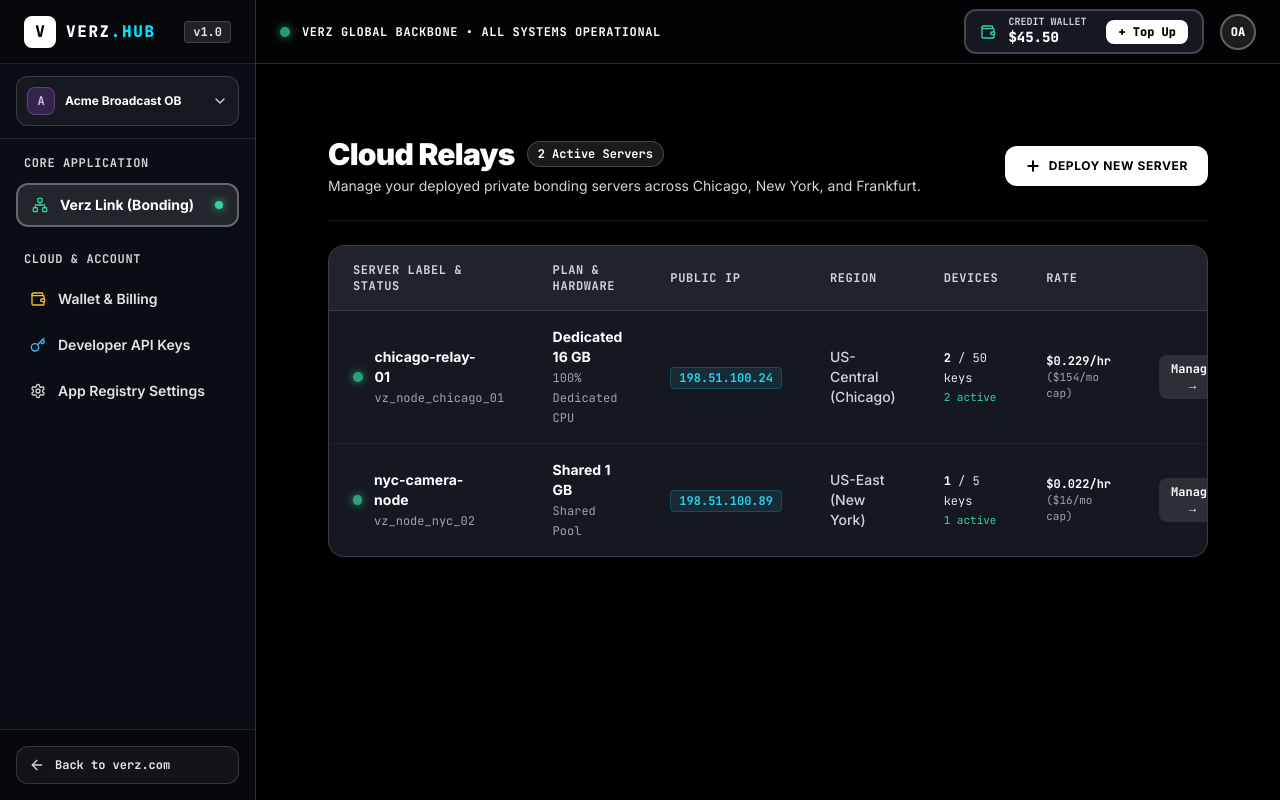
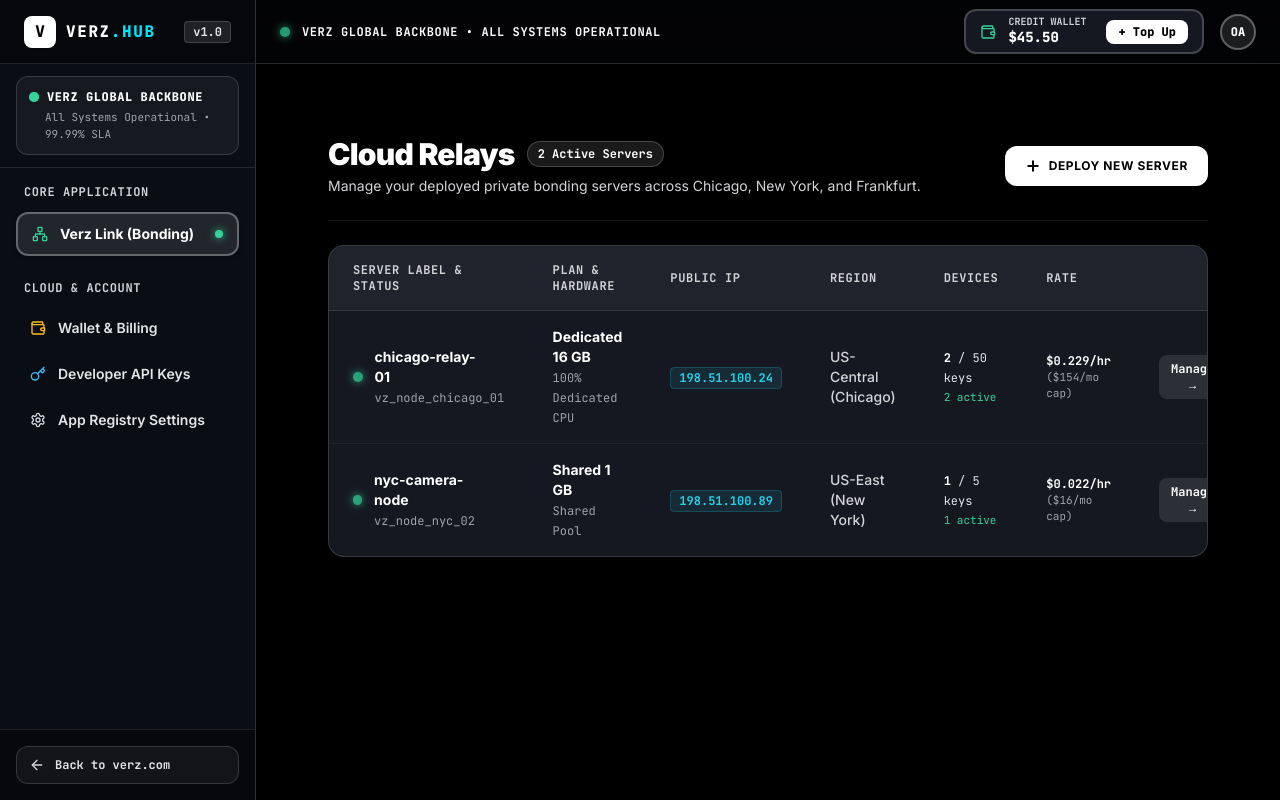
Before and after one commit to omaralabed/VERZ, a Next.js app: page /hub in a window 1280 px wide. Built offline with nearby package versions, Linux system fonts and the light colour scheme.

Commit message:
clean: replace Acme placeholder with VERZ Global Backbone status badge

```diff
--- a/src/app/hub/layout.tsx
+++ b/src/app/hub/layout.tsx
@@ -45,16 +45,21 @@ export default function HubLayout({ children }: { children: React.ReactNode }) {
             </span>
           </div>
 
-          {/* Org Switcher */}
+          {/* Backbone Status Badge */}
           <div className="px-4 py-3 border-b border-white/10">
-            <div className="flex items-center justify-between p-2.5 rounded-xl bg-white/5 border border-white/15 hover:border-white/30 cursor-pointer transition-colors">
-              <div className="flex items-center gap-2.5 truncate">
-                <div className="h-7 w-7 rounded-lg bg-purple-500/20 border border-purple-400/30 text-purple-300 font-mono font-bold flex items-center justify-center text-xs">
-                  A
-                </div>
-                <span className="text-xs font-bold text-white truncate">Acme Broadcast OB</span>
+            <div className="p-3 rounded-xl bg-white/5 border border-white/15 relative overflow-hidden shadow-sm">
+              <div className="flex items-center gap-2 mb-1">
+                <span className="relative flex h-2.5 w-2.5">
+                  <span className="animate-ping absolute inline-flex h-full w-full rounded-full bg-emerald-400 opacity-75"></span>
+                  <span className="relative inline-flex rounded-full h-2.5 w-2.5 bg-emerald-400"></span>
+                </span>
+                <span className="text-xs font-mono font-black text-white tracking-wider uppercase">
+                  VERZ GLOBAL BACKBONE
+                </span>
               </div>
-              <ChevronDown className="h-4 w-4 text-zinc-300" />
+              <p className="text-[11px] font-mono text-zinc-400 pl-4">
+                All Systems Operational • 99.99% SLA
+              </p>
             </div>
           </div>
 
```
